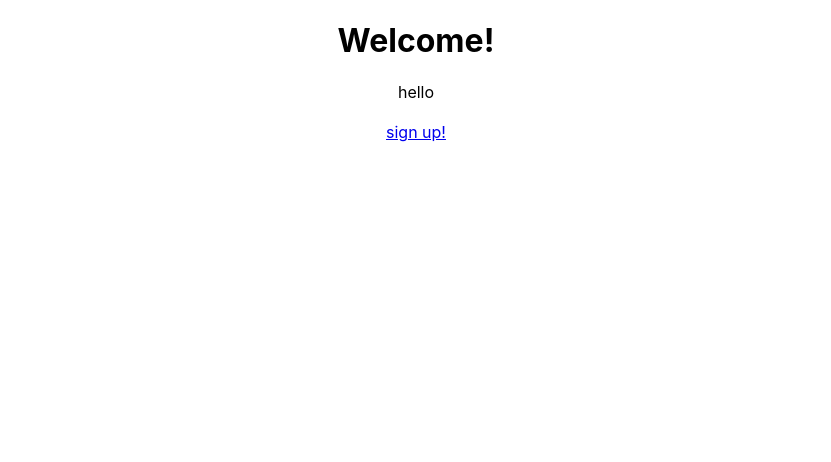
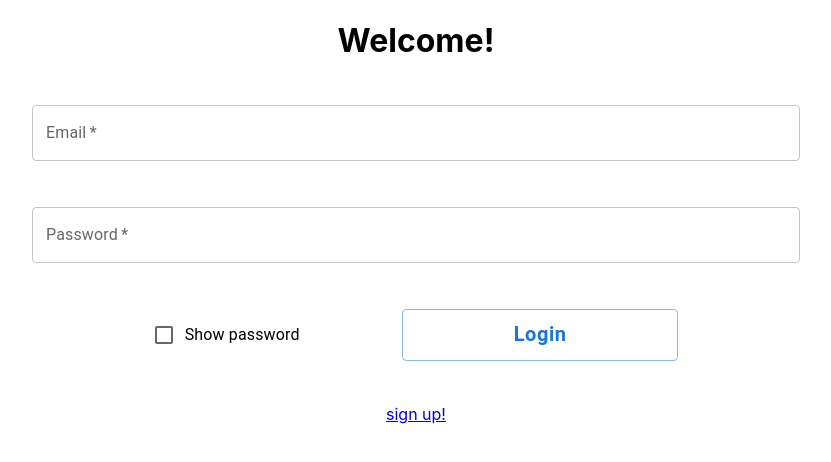
Before and after one commit to orichh/recommend-and-review, a React (Create React App) app in the folder client/: page / in a window 1280 px wide. Shown: the top 462 px of the page, without its empty margins (224-1055 px from the left). Built offline with nearby package versions, Linux system fonts and the light colour scheme.

Commit message:
Set up initial login, need to finish login process

```diff
--- a/client/src/api/index.ts
+++ b/client/src/api/index.ts
@@ -1,6 +1,6 @@
 import axios from "axios";
 
-const BASE_URL = axios.create({baseURL: "https://frontend-take-home.fetchrewards.com"}) //prettier-ignore
+const BASE_URL = axios.create({baseURL: "http://localhost:5000"}) //prettier-ignore
 
 export const getRequest = (url: string) => {
   return BASE_URL({
--- a/client/src/features/Login.tsx
+++ b/client/src/features/Login.tsx
@@ -1,3 +1,55 @@
+import { InputField, SubmitButton } from "../components";
+import { useState } from "react";
+import {
+  FormWrapper,
+  SignUpWrapper,
+  StyledFormControlLabel,
+  CheckboxSubmitWrapper,
+} from "./styles.css";
+import { FormGroup, Checkbox } from "@mui/material";
+
 export const Login = () => {
-  return <div>hello</div>;
+  const [email, setEmail] = useState<string>("");
+  const [password, setPassword] = useState<string>("");
+  const [revealPassword, setRevealPassword] = useState<Boolean>(false);
+  const [formSubmitted, setFormSubmitted] = useState<Boolean>(false);
+
+  // handle user input and update state accordingly
+  const handleChange = (event: any) => {
+    event.preventDefault();
+    const field = event.target.placeholder;
+    const fieldValue = event.target.value;
+    if (field === "Email") setEmail(fieldValue);
+    if (field === "Password") setPassword(fieldValue);
+  };
+
+  const handleSubmit = (event: any) => {
+    alert("hit");
+  };
+
+  return (
+    <>
+      <SignUpWrapper>
+        <FormWrapper>
+          <InputField handleChange={handleChange} label="Email" value={email} />
+          <InputField
+            handleChange={handleChange}
+            label="Password"
+            value={password}
+            revealPassword={revealPassword}
+          />
+          <CheckboxSubmitWrapper>
+            <FormGroup>
+              <StyledFormControlLabel
+                control={<Checkbox onChange={() => setRevealPassword(!revealPassword)}/>} //prettier-ignore
+                label="Show password"
+                key={formSubmitted.toString()}
+              />
+            </FormGroup>
+            <SubmitButton handleClick={handleSubmit} label="Login" />
+          </CheckboxSubmitWrapper>
+        </FormWrapper>
+      </SignUpWrapper>
+    </>
+  );
 };
```
Also changed, not shown: 1 other file (tests, documents, lock files or other folders).
